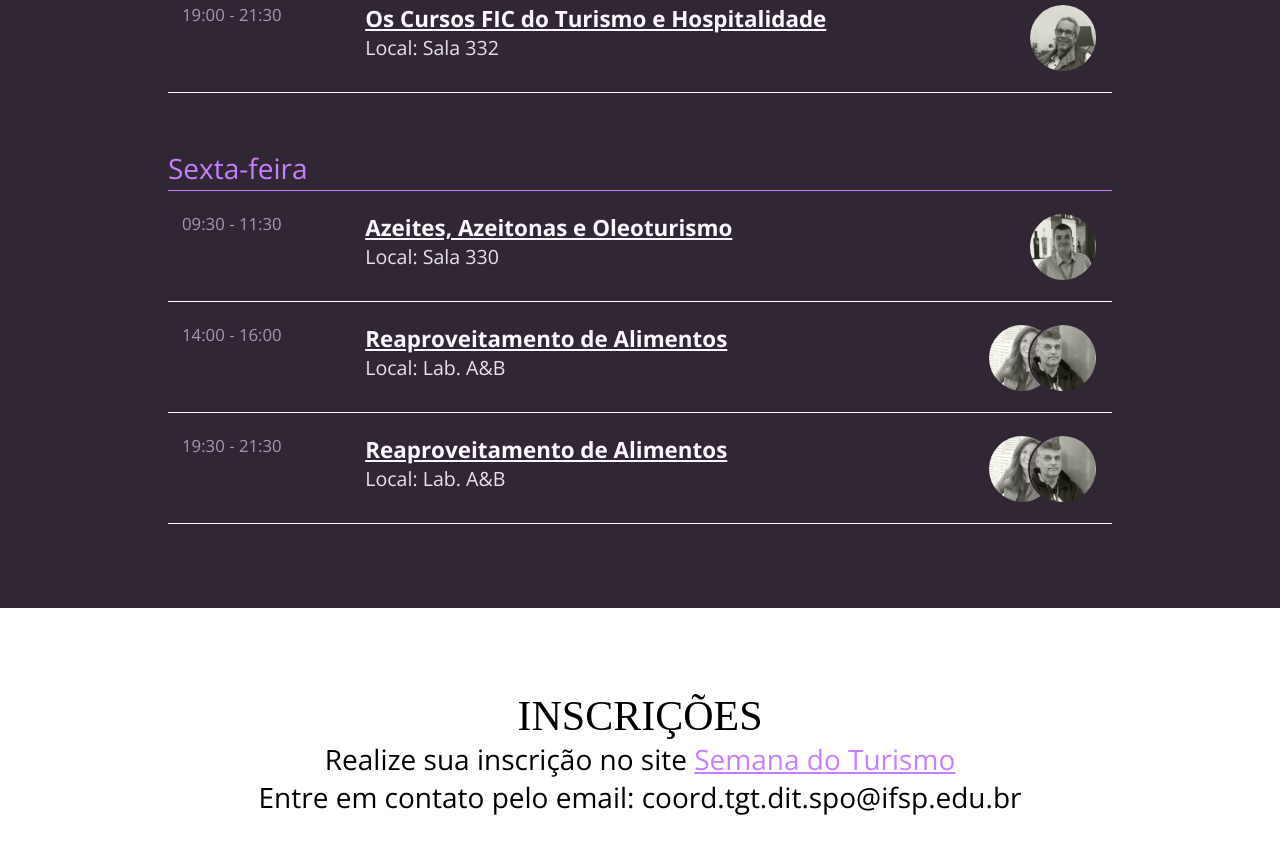
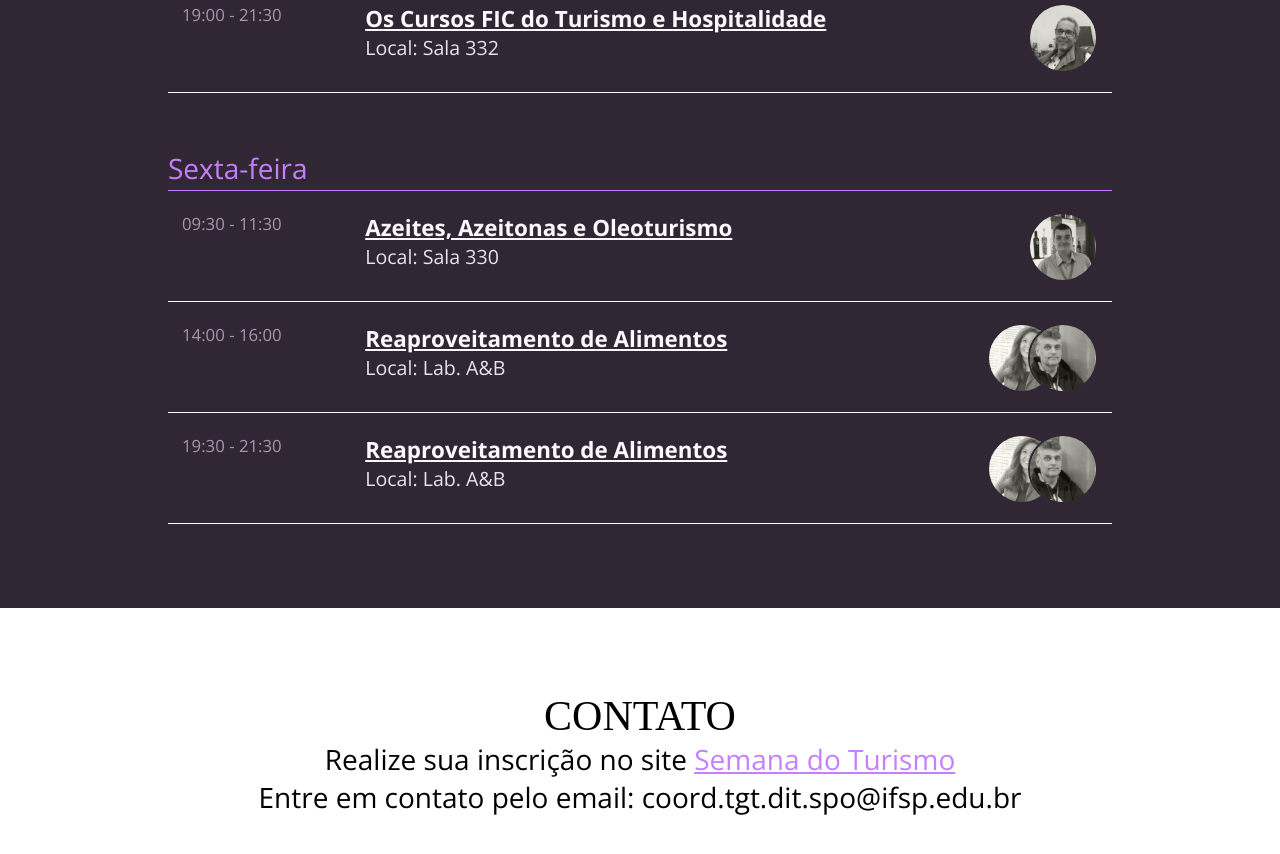
Before and after one commit to ifspcodelab/setur2019, a Jekyll site: the page built from docs/index.html, in a window 1280 px wide and 900 px high, scrolled down 10938 px. Shown: the top 854 px of the window. Built offline with Jekyll 4.4.1, drawn with Linux system fonts in a browser that asks for light colours; some web fonts are replaced.

Commit message:
update index contact section"

```diff
--- a/docs/index.html
+++ b/docs/index.html
@@ -136,7 +136,7 @@ layout: layout
 </section>
 
 <section id="section-contact" class="section section-contact">
-    <h2 class="section-heading"> Inscrições</h2>
+    <h2 class="section-heading">Contato</h2>
     <p>Realize sua inscrição no site <a style="color:#C680FF;" href="http://sedcitecservertest.spo.ifsp.edu.br/semana-do-turismo">Semana do Turismo</a></p>
     <p>Entre em contato pelo email: coord.tgt.dit.spo@ifsp.edu.br </p>
 </section>
```
